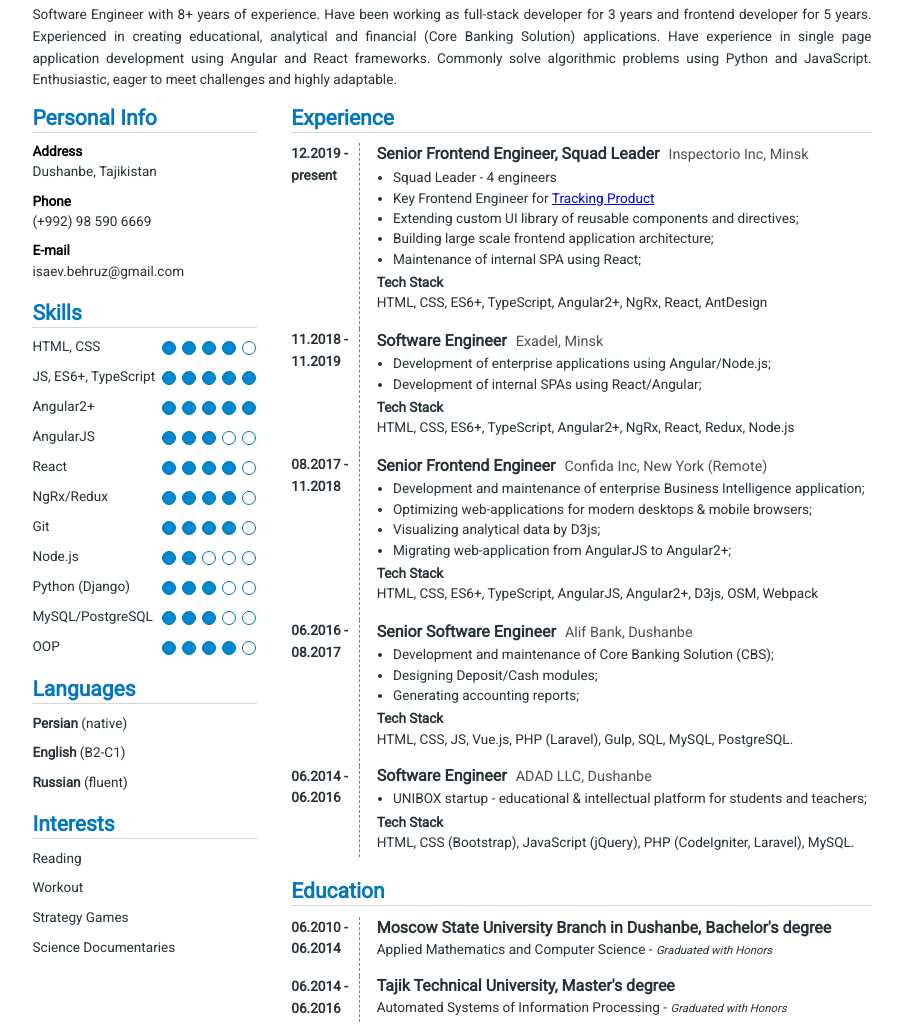
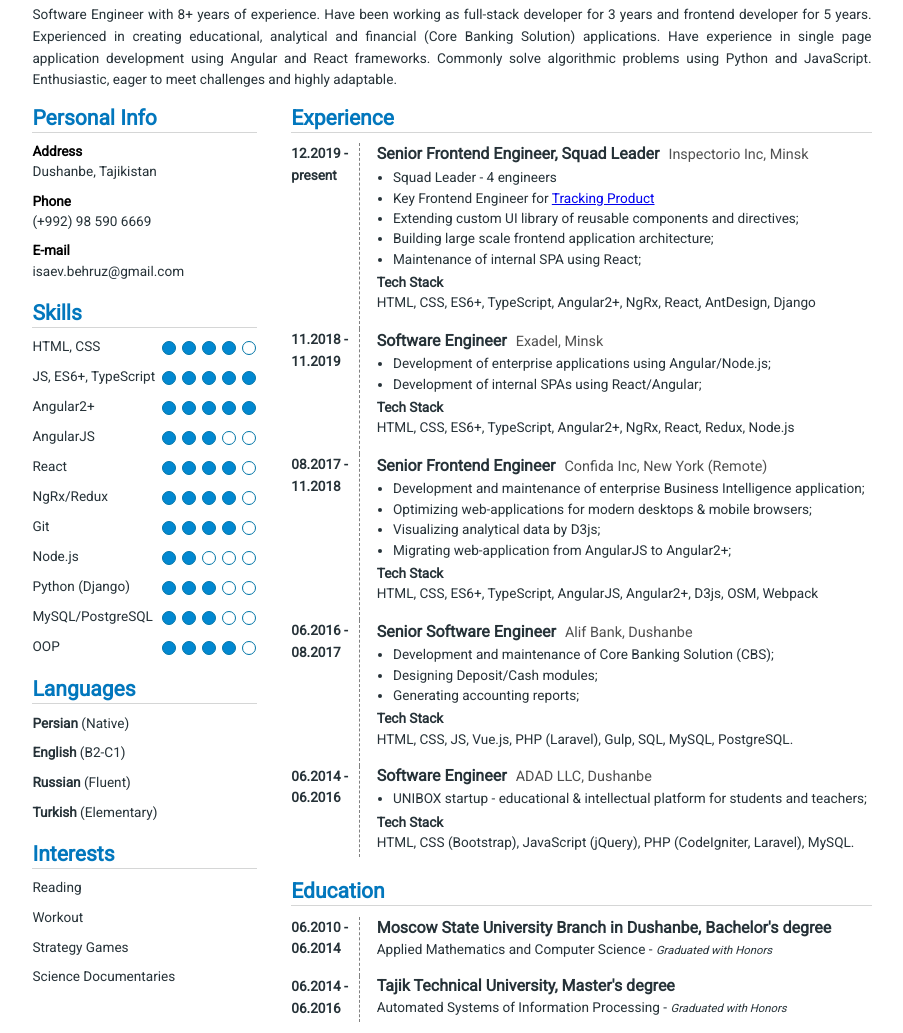
Before and after one commit to aryansoer/resume, a plain HTML site: page index.html in a window 1280 px wide. Shown: the part 64-1097 px from the top of the page, without its empty margins (188-1091 px from the left). Drawn offline with Linux system fonts and the light colour scheme.

Commit message:
minor change

```diff
--- a/index.html
+++ b/index.html
@@ -202,9 +202,10 @@
             <h3 class="section__title">Languages</h3>
 
             <div class="section__content">
-              <p class="section__entry"><strong>Persian</strong> (native)</p>
+              <p class="section__entry"><strong>Persian</strong> (Native)</p>
               <p class="section__entry"><strong>English</strong> (B2-C1)</p>
-              <p class="section__entry"><strong>Russian</strong> (fluent)</p>
+              <p class="section__entry"><strong>Russian</strong> (Fluent)</p>
+              <p class="section__entry"><strong>Turkish</strong> (Elementary)</p>
             </div>
           </section>
 
@@ -253,7 +254,7 @@
                   <p>
                     <span
                       >HTML, CSS, ES6+, TypeScript, Angular2+, NgRx, React,
-                      AntDesign</span
+                      AntDesign, Django</span
                     >
                   </p>
                 </div>
```
